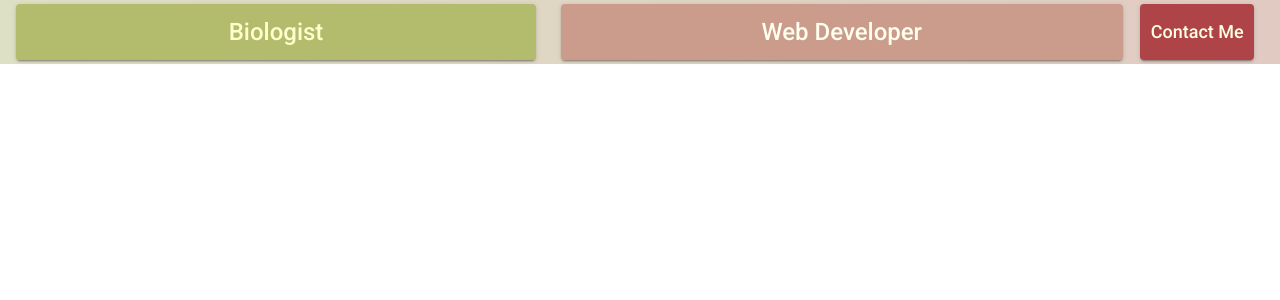
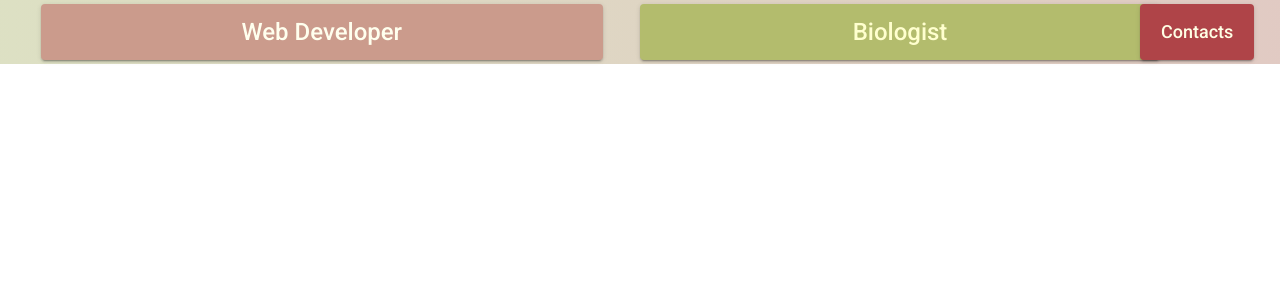
Before and after one commit to BarbaraCristinaNunes/portifolio-angular, an Angular app: page /contact in a window 1280 px wide. Shown: the top 300 px of the page. Built offline with nearby package versions, Linux system fonts and the light colour scheme.

Commit message:
Update app.component.html

```diff
--- a/src/app/app.component.html
+++ b/src/app/app.component.html
@@ -1,17 +1,17 @@
 <div id="top-container">
   <div id="navbar">
     <mat-toolbar>
-      <div class="col-md-5">
-        <button id="biologist" mat-raised-button routerLinkActive="router-link-active" (click)="changeInformation('biologist', '/Biologist')">Biologist</button>
-      </div>
       <div class="col-md-6">
         <button id="web-developer" mat-raised-button routerLinkActive="router-link-active" (click)="changeInformation('developer', '/Web-Developer')">
           Web Developer
         </button>
       </div>
+      <div class="col-md-5">
+        <button id="biologist" mat-raised-button routerLinkActive="router-link-active" (click)="changeInformation('biologist', '/Biologist')">Biologist</button>
+      </div>
       <div class="col-md-1">
         <button id="contact" mat-raised-button routerLinkActive="router-link-active" (click)="changeInformation('contact', '/contact')">
-          Contact Me
+          Contacts
         </button>
       </div>
     </mat-toolbar>
```
